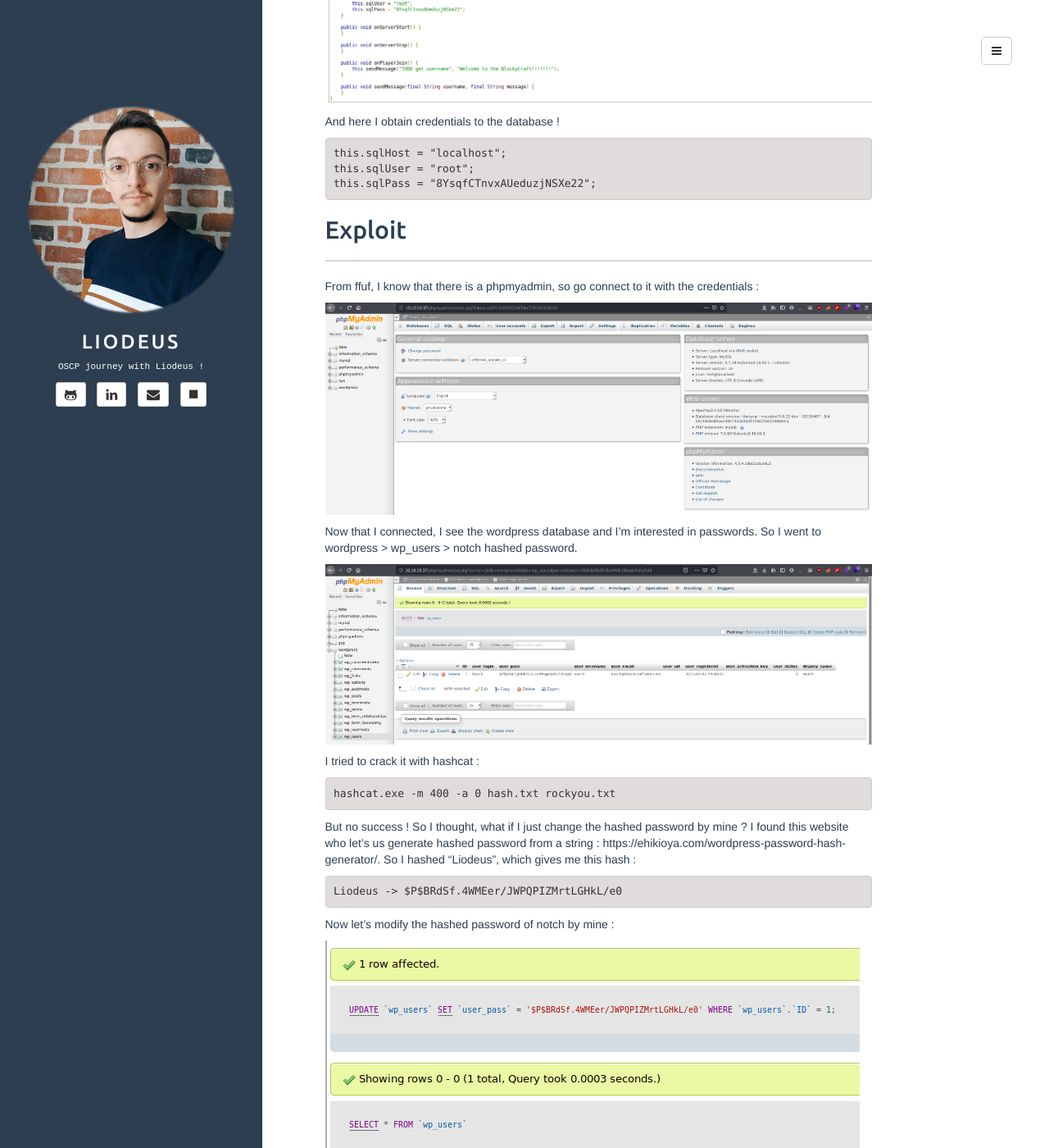
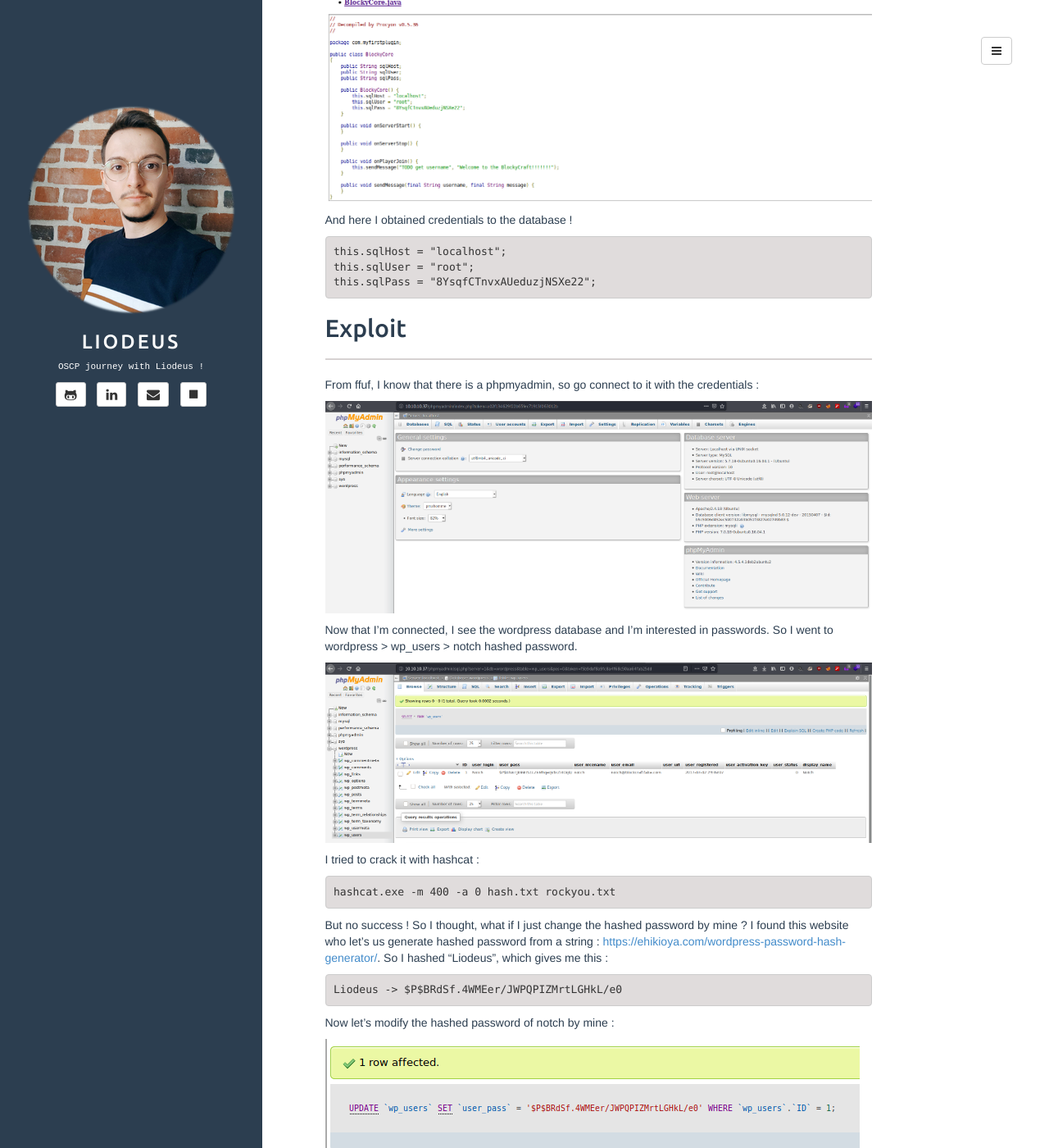
Before and after one commit to Liodeus/liodeus.github.io, a Jekyll site: the page built from _posts/2020-07-30-blocky.md, in a window 1280 px wide and 1400 px high, scrolled down 3871 px. Shown: the whole window at 82% size. Built offline with Jekyll 4.4.1, drawn with Linux system fonts in a browser that asks for light colours; some of the changed text lies outside the part shown.

````diff
--- a/_posts/2020-07-30-blocky.md
+++ b/_posts/2020-07-30-blocky.md
@@ -135,11 +141,11 @@ wget http://10.10.10.37/plugins/files/griefprevention-1.11.2-3.1.1.298.jar
 wget http://10.10.10.37/plugins/files/BlockyCore.jar
 ```
 
-This is two java files, looking on Google how to decompile them, I stumbble upon this website : http://www.javadecompilers.com/, that I used to decompiled both files. The interesting one was "BlockyCore.jar" :
+This is two java files, looking on Google how to decompile them, I stumble upon this website : [http://www.javadecompilers.com/](http://www.javadecompilers.com/), that I used to decompiled both files. The interesting one was "BlockyCore.jar" :
 
 ![Java decompilers](/assets/imgs/blocky/blockycore_decompil.PNG)
 
-And here I obtain credentials to the database !
+And here I obtained credentials to the database !
 
 ```
 this.sqlHost = "localhost";
@@ -155,7 +161,7 @@ From ffuf, I know that there is a phpmyadmin, so go connect to it with the crede
 
 ![Phpmyadmin connected](/assets/imgs/blocky/phpmyadmin_connected.PNG)
 
-Now that I connected, I see the wordpress database and I'm interested in passwords. So I went to wordpress > wp_users > notch hashed password.
+Now that I'm connected, I see the wordpress database and I'm interested in passwords. So I went to wordpress > wp_users > notch hashed password.
 
 ![Notch hashed password](/assets/imgs/blocky/notch_hash_password.PNG)
 
@@ -165,7 +171,7 @@ I tried to crack it with hashcat :
 hashcat.exe -m 400 -a 0 hash.txt rockyou.txt
 ```
 
-But no success ! So I thought, what if I just change the hashed password by mine ? I found this website who let's us generate hashed password from a string : https://ehikioya.com/wordpress-password-hash-generator/. So I hashed "Liodeus", which gives me this hash :
+But no success ! So I thought, what if I just change the hashed password by mine ? I found this website who let's us generate hashed password from a string : [https://ehikioya.com/wordpress-password-hash-generator/](https://ehikioya.com/wordpress-password-hash-generator/). So I hashed "Liodeus", which gives me this :
 
 ```
 Liodeus -> $P$BRdSf.4WMEer/JWPQPIZMrtLGHkL/e0
````
Also changed, not shown: other parts of _posts/2020-07-30-blocky.md (+14 -8 lines).
